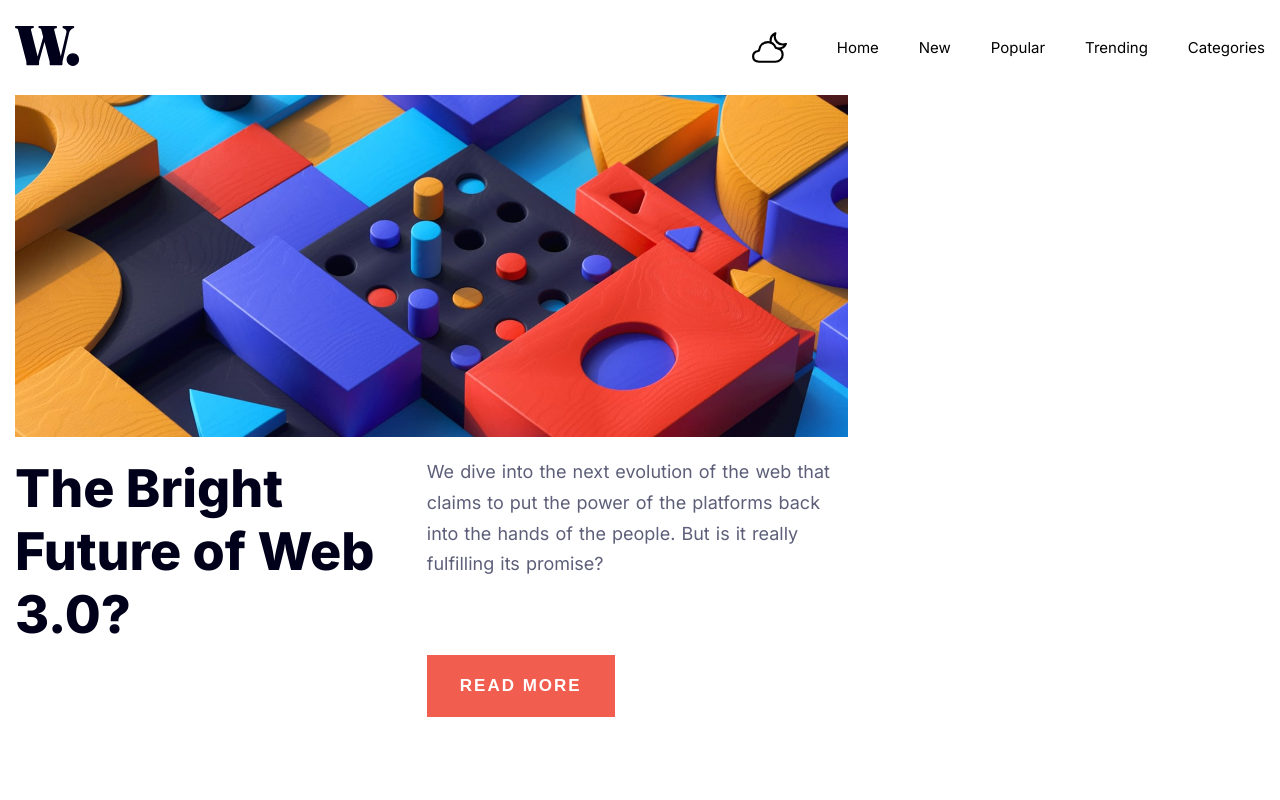
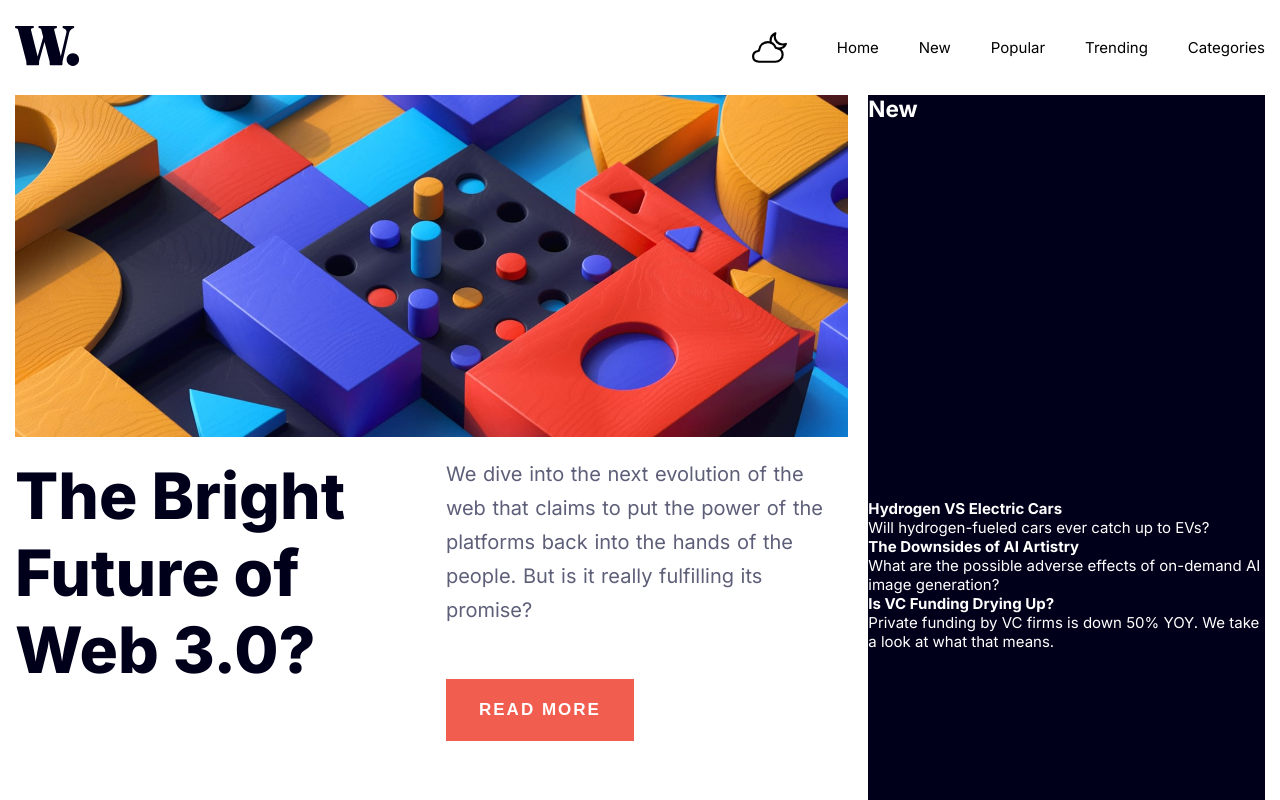
Before and after one commit to David4bay/News-Homepage, a React (Vite) app: page / in a window 1280 px wide. Shown: the top 800 px of the page. Built offline with nearby package versions, Linux system fonts and the light colour scheme.

Commit message:
fixed layout issue

```diff
--- a/src/App.jsx
+++ b/src/App.jsx
@@ -1,18 +1,10 @@
-import './App.css'
 import Main from './components/Main/Main';
-import styled from 'styled-components';
-
-const AppStyle = styled.div`
-  display: block;
-  max-width: 1440px;
-  margin: auto;
-` ;
 
 function App() {
   return (
-    <AppStyle>
+    <>
       <Main />
-    </AppStyle>
+    </>
   )
 }
 
--- a/src/components/Aside/Aside.jsx
+++ b/src/components/Aside/Aside.jsx
@@ -7,12 +7,30 @@ const AsideWrapper = styled.div`
     flex-direction: column;
     align-items: center;
 }
+
+@media (min-width: 769px) {
+    display: grid;
+    grid-column: 3/4;
+    grid-row: 1/2;
+}
 `;
 
 const AsideContainer = styled.div`
 @media (max-width: ${mediaQuery.medium}) {
     display: flex;
     flex-direction: column;
+    max-width: 500px;
+    background-color: #00001a;
+    margin-left: 15px;
+    margin-right: 15px;
+    padding-bottom: 30px;
+    margin-bottom: 64px;
+}
+
+@media (min-width: 769px) {
+    display: grid;
+
+    color: #fff;
     max-width: 500px;
     background-color: #00001a;
     margin-left: 15px;
--- a/src/components/Body/Body.jsx
+++ b/src/components/Body/Body.jsx
@@ -4,11 +4,14 @@ import Aside from "../Aside/Aside";
 import Header from "../Header/Header";
 import styled from "styled-components";
 
+
 const GridContainer = styled.div`
+@media (min-width: 769px) {
     display: grid;
     grid-template-columns: 1fr 1fr 1fr;
-    grid-template-rows: 1fr;
-`
+    grid-template-rows: 1fr 1fr;
+}
+`;
 
 function Body({dark, menu}) {
     return (
--- a/src/components/Header/Header.jsx
+++ b/src/components/Header/Header.jsx
@@ -11,7 +11,7 @@ const HeaderContainer = styled.div`
     padding-bottom: 65px;
 }
 
-@media (min-width: ${mediaQuery.medium}) {
+@media (min-width: 769px) {
     display: grid;
     margin-left: 15px;
     margin-right: 15px;
@@ -26,37 +26,40 @@ const ImageContainer = styled.div`
 @media (max-width: ${mediaQuery.medium}) {
     display: flex;
     flex-direction: row;
-    padding-left: 15px;
-    padding-right: 15px;
+    width: 100%;
+    height: 100%;
     justify-content: center;
     margin-bottom: 22px;
 }
 
-@media (min-width: ${mediaQuery.medium}) {
+@media (min-width: 769px) {
     & {
     display: grid;
     grid-column: 1/3;
     grid-row: 1/2;
     height: 100%;
+    width: 100%;
     }
 }
 
-@media (min-width: ${mediaQuery.medium}) {
+@media (min-width: 769px) {
     & > .Header__Image {
         width: 100%;
+        height: 100%;
         display: grid;
         grid-column: 1/3;
         grid-row: 1/2;
     }
+}
 
 @media (max-width: ${mediaQuery.medium}) {
     & > .Header__Image {
-        width: 500px;
-        min-width: 355px;
+        width: 100%;
+        height: 100%;
         object-fit: contain;
     }
 }
-}
+
 `;
 
 const Title = styled.h1`
@@ -69,14 +72,14 @@ const Title = styled.h1`
     font-size: 48px;
 }
 
-@media (min-width: ${mediaQuery.medium}) {
+@media (min-width: 769px) {
     & {
         display: grid;
         grid-column: 1/2;
         grid-row: 1/3;
         color: hsl(240, 100%, 5%);
         font-weight: 800;
-        font-size: 52px;
+        font-size: clamp(48px, 5vw, 64px);
     }
 }
 `;
@@ -87,7 +90,7 @@ const Section = styled.div`
     max-width: 500px;
 }
 
-@media (min-width: ${mediaQuery.medium}) {
+@media (min-width: 769px) {
     & {
         display: grid;
         grid-column: 1/3;
@@ -110,16 +113,16 @@ const Content = styled.p`
     padding-bottom: 30px;
 }
 
-@media (min-width: ${mediaQuery.medium}) {
+@media (min-width: 769px) {
     & {
         display: grid;
         grid-column: 2/3;
         grid-row: 1/2;
-        font-size: 18px;
         font-weight: 500;
         color: hsl(236, 13%, 42%);
         line-height: 1.7;
         word-spacing: 1px;
+        font-size: 20px;
     }
 }
 `;
```
Also changed, not shown: src/App.css (deleted).
